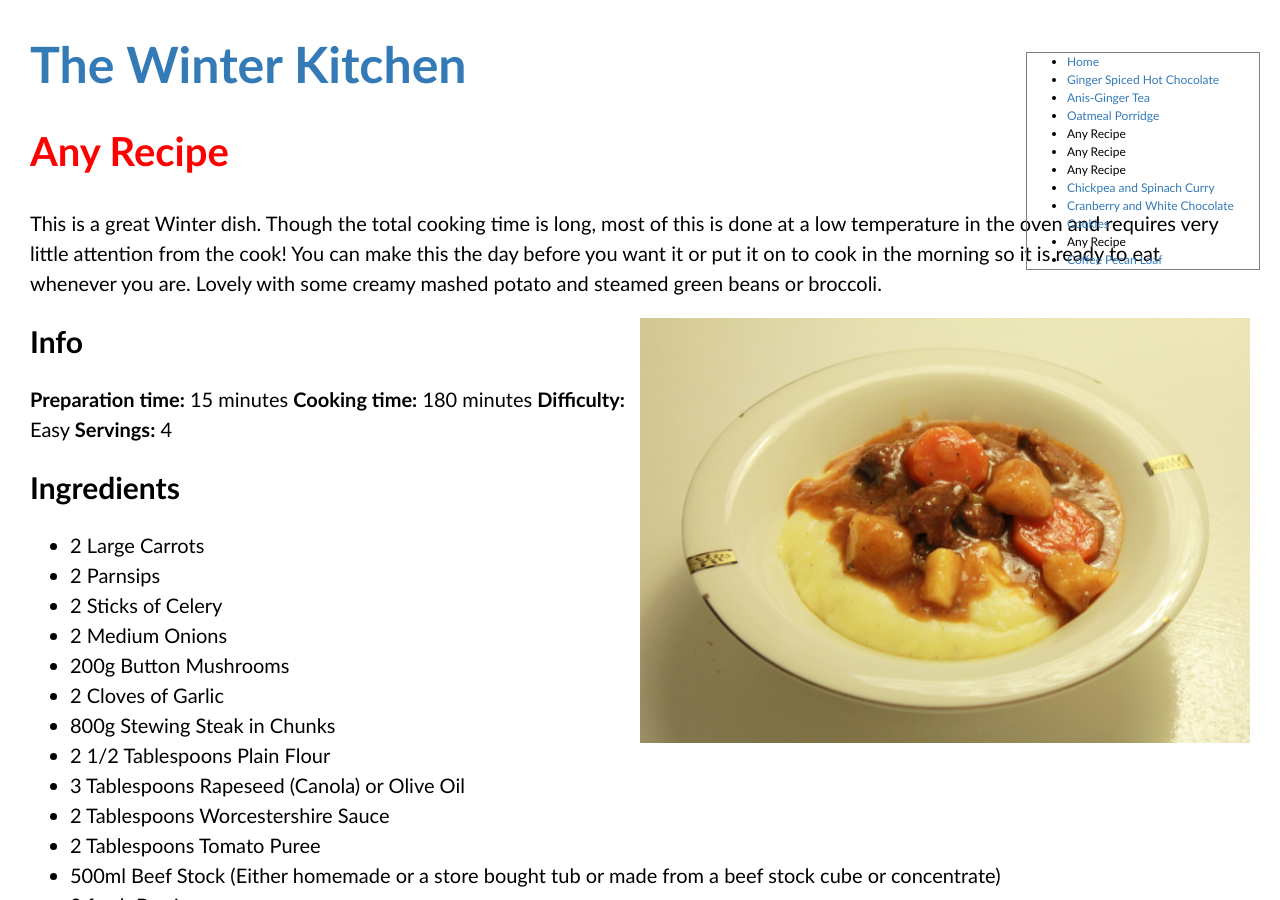
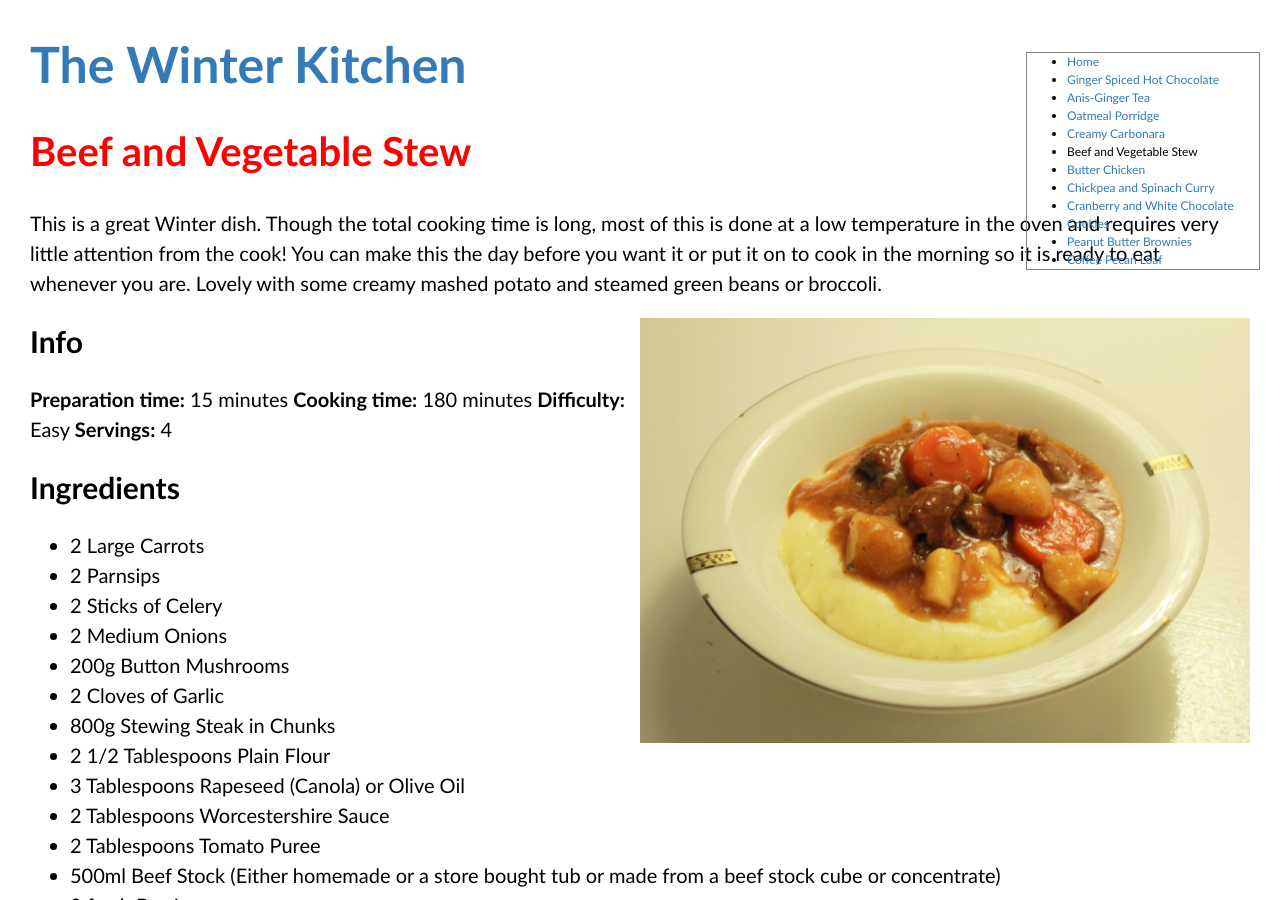
Before and after one commit to AgneteSteine/agnetesteine.github.io, a Jekyll site: the page built from _recipes/recipe4.markdown, in a window 1280 px wide and 900 px high. Built offline with Jekyll 4.4.1, drawn with Linux system fonts in a browser that asks for light colours; some of the changed text lies outside the part shown.

Commit message:
Changes to recipes

```diff
--- a/_recipes/recipe3.markdown
+++ b/_recipes/recipe3.markdown
@@ -1,6 +1,6 @@
 ---
 layout: recipe
-title: Any Recipe
+title: Creamy Carbonara
 date: 2019-10-19
 excerpt_separator: <!--more-->
 published: true
--- a/_recipes/recipe4.markdown
+++ b/_recipes/recipe4.markdown
@@ -1,6 +1,6 @@
 ---
 layout: recipe
-title: Any Recipe
+title: Beef and Vegetable Stew
 date: 2019-10-19
 excerpt_separator: <!--more-->
 published: true
--- a/_recipes/recipe5.markdown
+++ b/_recipes/recipe5.markdown
@@ -1,6 +1,6 @@
 ---
 layout: recipe
-title: Any Recipe
+title: Butter Chicken
 date: 2019-10-19
 excerpt_separator: <!--more-->
 published: true
--- a/_recipes/recipe8.markdown
+++ b/_recipes/recipe8.markdown
@@ -1,6 +1,6 @@
 ---
 layout: recipe
-title: Any Recipe
+title: Peanut Butter Brownies
 date: 2019-10-19
 excerpt_separator: <!--more-->
 published: true
```
